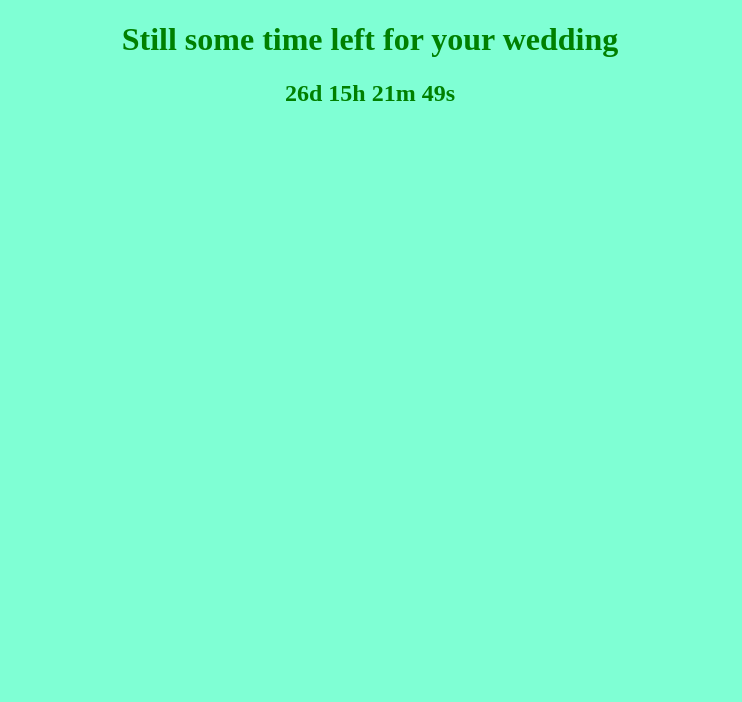
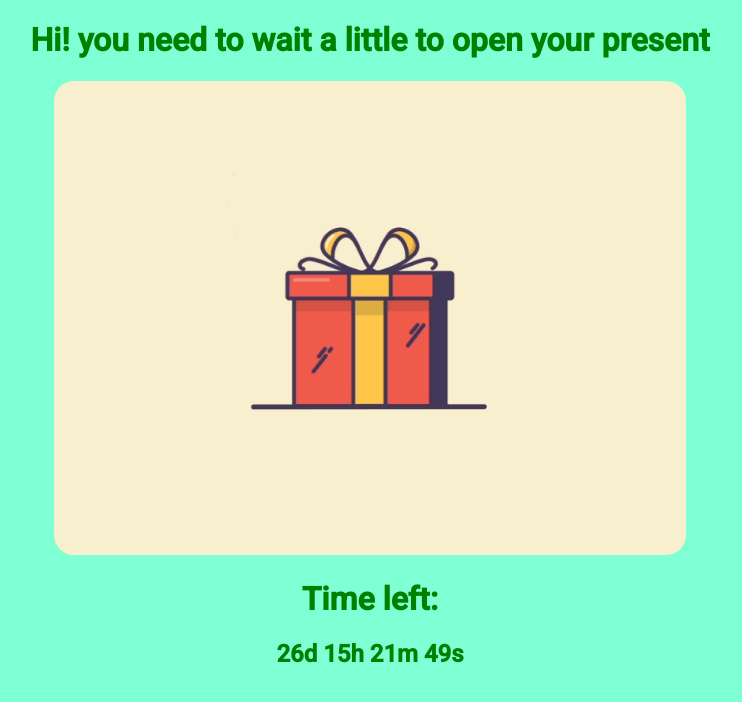
Before and after one commit to gerardrosesterron/cd_wedding, a plain HTML site: page index.html in a window 1280 px wide. Shown: the whole page, without its empty margins (270-1012 px from the left). Drawn offline with Linux system fonts and the light colour scheme.

Commit message:
Add files via upload

```diff
--- a/index.html
+++ b/index.html
@@ -5,14 +5,18 @@
     <meta name="viewport" content="width=device-width, initial-scale=1.0">
     <title>C&D wedding present</title>
     <link rel="stylesheet" href="./style.css">
+    <link rel="preconnect" href="https://fonts.googleapis.com">
+    <link rel="preconnect" href="https://fonts.gstatic.com" crossorigin>
+    <link href="https://fonts.googleapis.com/css2?family=Montserrat:wght@600&family=Roboto:wght@500&display=swap" rel="stylesheet">
 </head>
 <body>
     <div id="before_date" style="display: none">
-        <h1>Still some time left for your wedding</h1>
+        <h1>Hi! you need to wait a little to open your present</h1>
+        <img src="./Gift - GIF.gif" alt="">
+        <h1>Time left:</h1>
         <h2 id="countdown"></h2>
+    </div>
 
-
-    </div>
     <div id="after_date" style="display: none">
         <h1>Congratulations on this special day</h1>
         <h2>Jeanette and me would like to share a present with you</h2>
@@ -21,6 +25,7 @@
         <h1>Welcome <a href="https://www.bydalensfjallby.se/">here</a></h1>
 
     </div>
+
     <script src="./script.js"></script>
 </body>
 </html>
--- a/style.css
+++ b/style.css
@@ -1,3 +1,6 @@
+body{font-family: 'Montserrat', sans-serif;
+    font-family: 'Roboto', sans-serif;}
+
 #before_date{
     color:green;
     text-align: center;
@@ -9,3 +12,8 @@
 }
 
 body{background-color: aquamarine;}
+
+img{
+    border-radius: 20px;
+    width: 50%;
+}
```
Also changed, not shown: Gift - GIF.gif (added).
